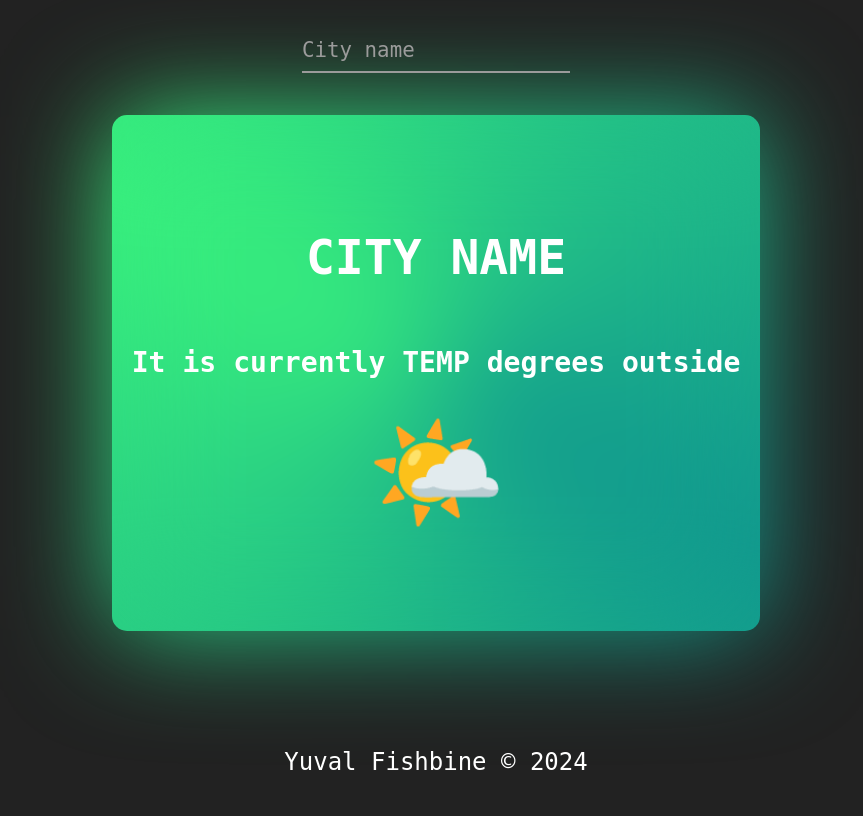
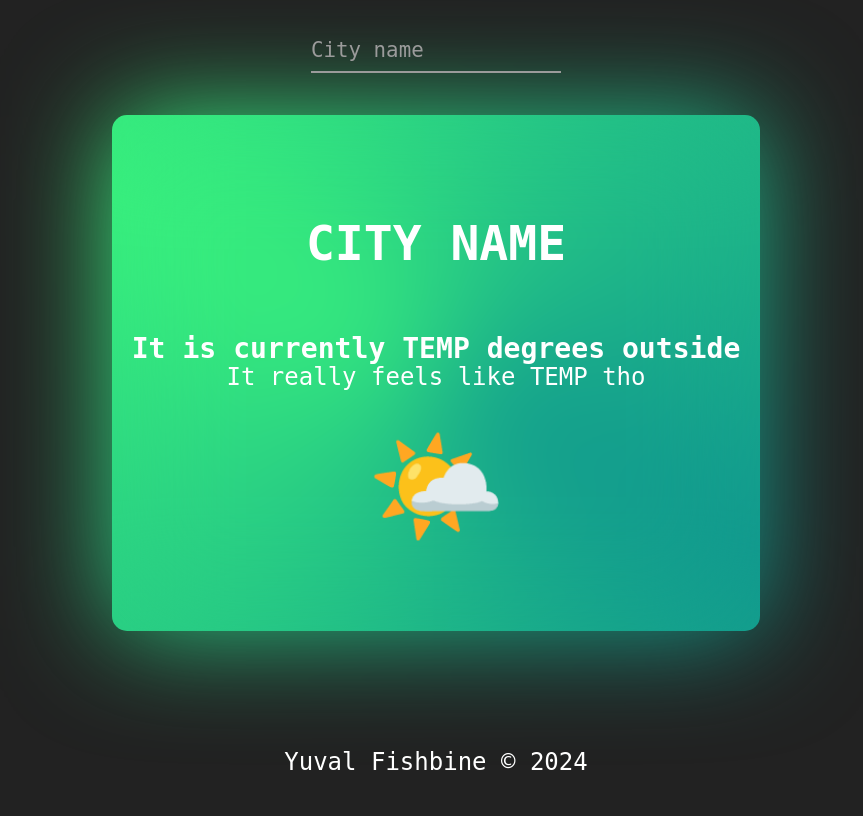
Before and after one commit to YuvalFish/Weather-App, a Node server app: template views/index.ejs in a window 1280 px wide. Shown: the whole page, without its empty margins (204-1067 px from the left). Run offline with Node 20, Linux system fonts and the light colour scheme; the template is opened without the code that fills it, so the values that code supplies are empty.

Commit message:
add API functionaly, finish touch of the design

```diff
--- a/app.js
+++ b/app.js
@@ -1,8 +1,9 @@
-import express from "express";
+import express, { response } from "express";
 import axios from "axios";
 import { fileURLToPath } from 'url';
 import path from 'path';
 import 'dotenv/config';
+import fs from 'fs';
 const __dirname = path.dirname(fileURLToPath(import.meta.url));
 
 const app = express();
@@ -12,18 +13,84 @@ const apiKey = process.env.API_KEY;
 app.use(express.urlencoded({extended: true}));
 app.use(express.static("public"));
 
-app.get("/", (req, res) => {
-    res.render(__dirname + "/views/index.ejs");
-})
+app.get("/", async (req, res) => {
+
+    /* Practice the API with JSON data instead of wasting the API key
+    const data = JSON.parse(fs.readFileSync('./response.json',
+        { encoding: 'utf8', flag: 'r' }));
+
+    console.log(data);
+    const city_name = data.location.name;
+    const city_temp = data.current.temperature;
+    const description = data.current.weather_descriptions[0];
+    const feelsLike = data.current.feelslike;
+
+    console.log(description);
+    res.render(__dirname + "/views/index.ejs", {
+        cityName: city_name,
+        temp: city_temp,
+        emoji: getEmoji(description),
+        feels: feelsLike
+    }); */
+
+    try {
+        const response = await axios.get(`http://api.weatherstack.com/current?access_key=${apiKey}&query=Tel Aviv`);
+        // console.log(response.data);
+
+        const city_name = response.data.location.name;
+        const city_temp = response.data.current.temperature;
+        const description = response.data.current.weather_descriptions[0];
+        const feelsLike = response.data.current.feelslike;
+
+        res.render(__dirname + "/views/index.ejs", {
+            cityName: city_name,
+            temp: city_temp,
+            emoji: getEmoji(description),
+            feels: feelsLike
+        });
+
+    } catch (error) {
+        console.log(error);
+        res.render(__dirname + "/views/index.ejs");
+    }
+
+});
+
+function getEmoji(weather) {
+    switch (weather) {
+        case "Sunny":
+            return '🌤️';
+            break;
+        case "Overcast":
+            return '☁️';
+            break;
+        default:
+            break;
+    }
+}
 
 app.post("/check", async (req,res) => {
     const userCity = req.body.city;
-    console.log(apiKey);
-    console.log(userCity);
+    try {
+        const response = await axios.get(`http://api.weatherstack.com/current?access_key=${apiKey}&query=${userCity}`);
+        // console.log(response.data);
 
-    const response = await axios.get(`http://api.weatherstack.com/current?access_key=${apiKey}&query=${userCity}`);
-    console.log(response.data);
-    res.render(__dirname + "/views/index.ejs");
+        const city_name = response.data.location.name;
+        const city_temp = response.data.current.temperature;
+        const description = response.data.current.weather_descriptions[0];
+        const feelsLike = response.data.current.feelslike;
+
+        res.render(__dirname + "/views/index.ejs", {
+            cityName: city_name,
+            temp: city_temp,
+            emoji: getEmoji(description),
+            feels: feelsLike
+        });
+
+    } catch (error) {
+        console.log(error);
+        res.render(__dirname + "/views/index.ejs");
+    }
 });
 
 app.listen(PORT, () => {
--- a/public/styles/main.css
+++ b/public/styles/main.css
@@ -37,7 +37,7 @@ body {
 }
 
 .city-search {
-    width: 100%;
+    width: 250px;
     border: 0;
     border-bottom: 2px solid var(--gray);
     outline: 0;
@@ -124,8 +124,14 @@ body {
 }
 
 .emoji {
+    transition: 0.5s;
     font-size: 7rem;
     margin: 0 0 10px 0;
+}
+
+.emoji:hover {
+    transition: 0.5s;
+    font-size: 9rem;
 }
 
 .footer {
@@ -133,6 +139,18 @@ body {
     bottom: 0;
 }
 
+a {
+    text-decoration: none;
+    color: #fff;
+}
+
+.feelsLike {
+    font-size: 1.5rem;
+    margin: 0;
+    position: relative;
+    top: -30px;
+}
+
 @keyframes rotation {
     0% { --gradient-angle: 0deg; }
     100% { --gradient-angle: 360deg; }
--- a/views/index.ejs
+++ b/views/index.ejs
@@ -18,13 +18,37 @@
         </div>
 
         <div class="hero">
-            <h1 class="city-title">CITY NAME</h1>
-            <h3 class="degrees">It is currently TEMP degrees outside</h3>
-            <p class="emoji">🌤️</p>
+            <!-- Change city name -->
+            <% if (locals.cityName) { %>
+                <h1 class="city-title"><%= cityName %> </h1>
+            <% } else { %>
+                <h1 class="city-title">CITY NAME</h1>
+            <% } %>
+
+            <!-- Change temp -->
+            <% if (locals.temp) { %>
+                <h3 class="degrees">It is currently <%= temp %> degrees outside</h3>
+            <% } else { %>
+                <h3 class="degrees">It is currently TEMP degrees outside</h3>
+            <% } %>
+
+            <!-- Change feelsLike temp -->
+            <% if (locals.feels) { %>
+                <p class="feelsLike">It really feels like <%= feels %> tho</p>
+            <% } else { %>
+                <p class="feelsLike">It really feels like TEMP tho</p>
+            <% } %>
+
+            <!-- Change emoji -->
+            <% if (locals.emoji) { %>
+                <p class="emoji"><%= emoji %></p>
+            <% } else { %>
+                <p class="emoji">🌤️</p>
+            <% } %>
         </div>
 
         <footer class="footer">
-            <p>Yuval Fishbine © <%= new Date().getFullYear() %></p>
+            <p><a href="https://github.com/YuvalFish" target="_blank">Yuval Fishbine</a> © <%= new Date().getFullYear() %></p>
         </footer>
     </div>
 </body>
```
Also changed, not shown: response.json (added, +41 -0 lines).
